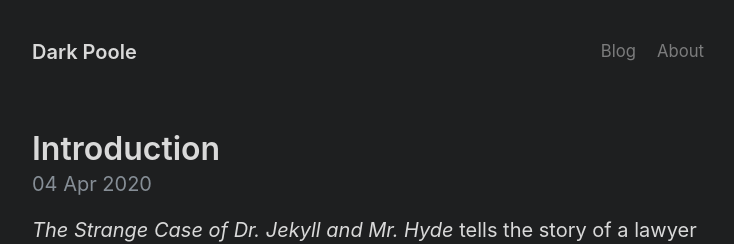
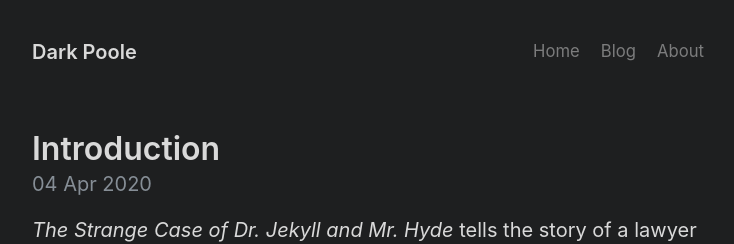
Before and after one commit to PingBackHome/PingBackHome.github.io, a Jekyll site: the page built from index.html, in a window 1280 px wide. Shown: the top 244 px of the page, without its empty margins (272-1006 px from the left). Built offline with Jekyll 4.4.1, drawn with Linux system fonts in a browser that asks for light colours; the list of posts is cut into pages by our own code.

Commit message:
Update _config.yml

```diff
--- a/_config.yml
+++ b/_config.yml
@@ -41,6 +41,9 @@ version: 3.0.0
 
 # Navbar page list
 nav:
+  - title: Home
+    url: /home
+
   - title: Blog
     url: /archive
 
```
